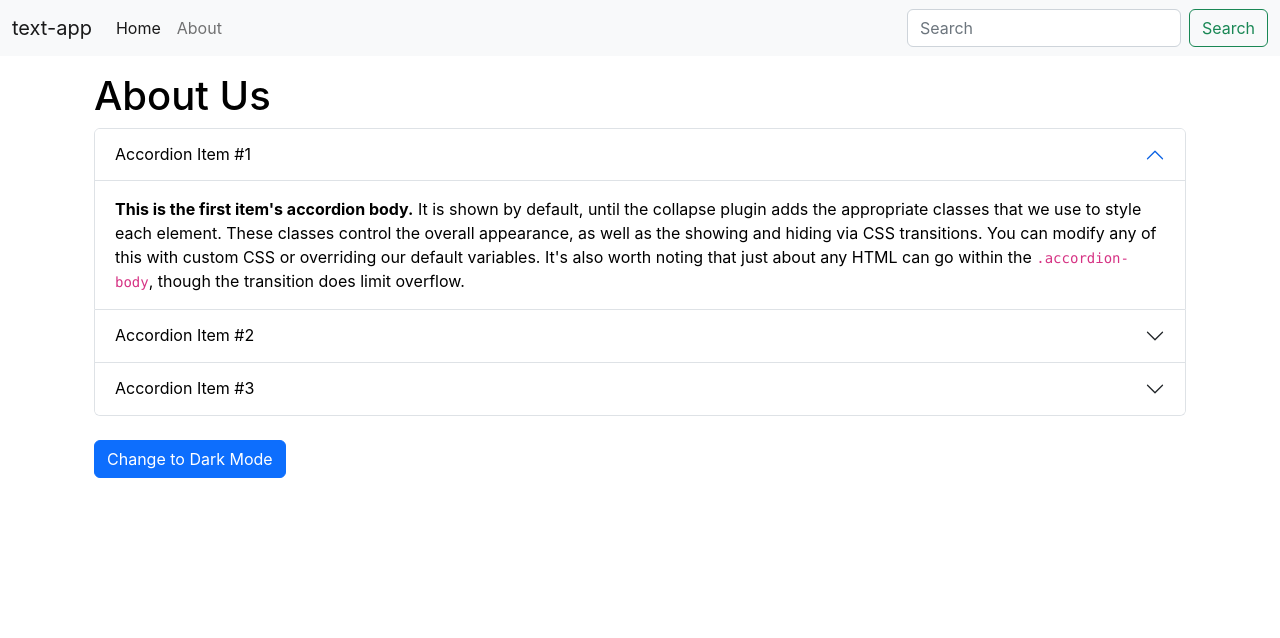
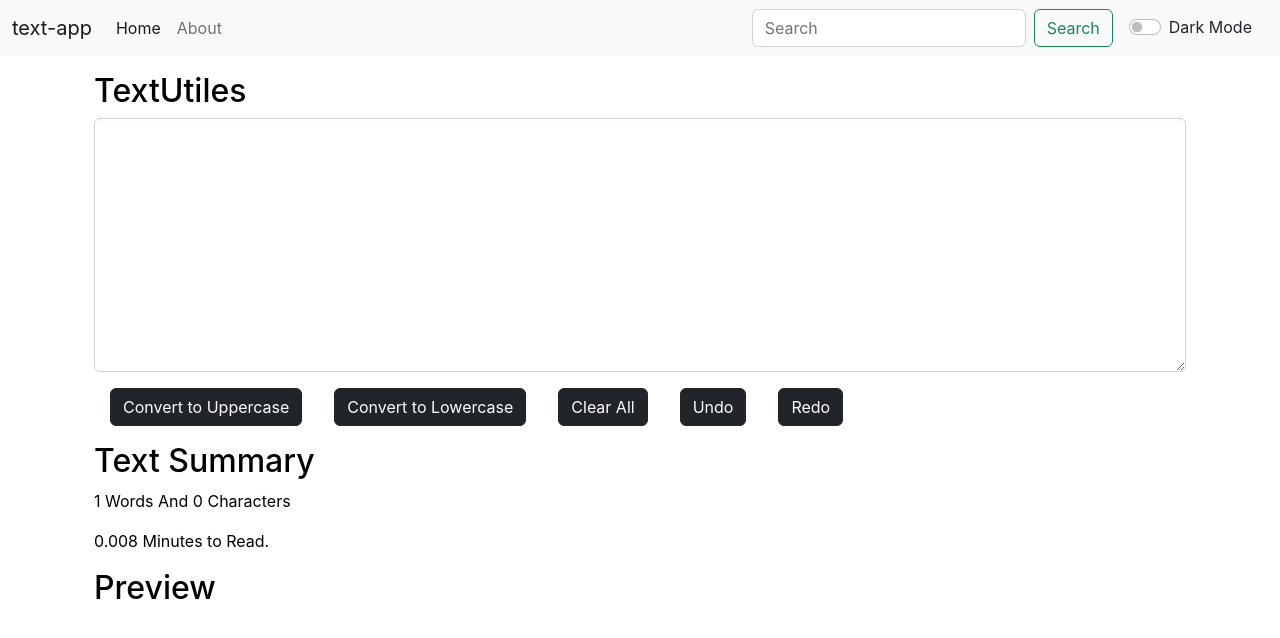
Before and after one commit to PranitPatil03/React-Learning, a React (Create React App) app in the folder Lessons/first-react-app/: page / in a window 1280 px wide. Shown: the top 638 px of the page. Built offline with nearby package versions, Linux system fonts and the light colour scheme.

Commit message:
Advanced Dark Mode updated

```diff
--- a/Lessons/first-react-app/src/App.js
+++ b/Lessons/first-react-app/src/App.js
@@ -1,17 +1,32 @@
 // import logo from './logo.svg';
 import './App.css';
 import Navbar from './components/Navbar';
-// import TextForm from './components/TextForm';
-import About from './components/About';
+import TextForm from './components/TextForm';
+// import About from './components/About';
+import React, { useState } from 'react'
 
 function App() {
+
+  const [mode ,setMode]= useState("light");
+
+  const togglemode= ()=>{
+    if(mode==="light"){
+      setMode("dark");
+      document.body.style.backgroundColor='black'
+    }
+    else{
+      setMode("light");
+      document.body.style.backgroundColor='white'
+    }
+  }
+
   return (
     <>
       {/* <Navbar /> */}
-      <Navbar title="text-app" />
-      <div className="container">
-      {/* <TextForm heading="TextUtiles"/> */}
-      <About />
+      <Navbar title="text-app" mode={mode} togglemode={togglemode}/>
+      <div className="container my-3">
+      <TextForm heading="TextUtiles" mode={mode}/>
+      {/* <About /> */}
       </div>
     </>
   );
--- a/Lessons/first-react-app/src/components/Navbar.js
+++ b/Lessons/first-react-app/src/components/Navbar.js
@@ -3,7 +3,7 @@
 
 export default function Navbar(props) {
   return (
-    <nav className="navbar navbar-expand-lg bg-light">
+    <nav className={`navbar navbar-expand-lg navbar-${props.mode} bg-${props.mode}`}>
       <div className="container-fluid">
         <a className="navbar-brand" href="/">{props.title}</a>
         <button className="navbar-toggler" type="button" data-bs-toggle="collapse" data-bs-target="#navbarSupportedContent" aria-controls="navbarSupportedContent" aria-expanded="false" aria-label="Toggle navigation">
@@ -19,17 +19,21 @@
             </li>
           </ul>
           <form className="d-flex" role="search">
-          <input className="form-control me-2" type="search" placeholder="Search" aria-label="Search"/>
+            <input className="form-control me-2" type="search" placeholder="Search" aria-label="Search" />
             <button className="btn btn-outline-success" type="submit">Search</button>
           </form>
+          <div className={`form-check form-switch mx-3 text-${props.mode === 'light'?'dark':'light'}`}>
+            <input className="form-check-input" onClick={props.togglemode} type="checkbox" role="switch" id="flexSwitchCheckDefault"/>
+              <label className="form-check-label" htmlFor="flexSwitchCheckDefault">Dark Mode</label>
+          </div>
         </div>
       </div>
     </nav>
   )
 }
 
-Navbar.propTypes ={
-    title:PropTypes.string.isRequired
+Navbar.propTypes = {
+  title: PropTypes.string.isRequired
 }
 
 Navbar.defaultProps = {
--- a/Lessons/first-react-app/src/components/TextForm.js
+++ b/Lessons/first-react-app/src/components/TextForm.js
@@ -36,18 +36,21 @@
 
     return (
         <>
-        <div>
+        <div className="container" style={{color:props.mode==='dark'?'white':'black'}} >
             <h2>{props.heading}</h2>
             <div className="mb-3">
-                <textarea className="form-control" value={Text} onChange={handleOnChange} id="exampleFormControlTextarea1" rows="10"></textarea>
+                <textarea style={{backgroundColor:props.mode === 'dark'?'white':'dark',color:props.mode==='dark'?'black':'grey'}} className="form-control" value={Text} onChange={handleOnChange} id="exampleFormControlTextarea1" rows="10"></textarea>
             </div>
-            <button className="btn btn-primary mx-3" onClick={OnClickUppercase}>Convert to Uppercase</button>
-            <button className="btn btn-primary mx-3" onClick={OnClickLowercase}>Convert to Lowercase</button>
-            <button className="btn btn-primary mx-3" onClick={OnClickClear}>Clear All</button>
-            <button className="btn btn-primary mx-3" onClick={OnClickUndo}>Undo</button>
-            <button className="btn btn-primary mx-3" onClick={OnClickRedo}>Redo</button>
+            <div className="btns">
+            <button className={`btn btn-${props.mode === 'light'?'dark':'light'} mx-3`} onClick={OnClickUppercase}>Convert to Uppercase</button>
+            <button className={`btn btn-${props.mode === 'light'?'dark':'light'} mx-3`} onClick={OnClickLowercase}>Convert to Lowercase</button>
+            <button className={`btn btn-${props.mode === 'light'?'dark':'light'} mx-3`} onClick={OnClickClear}>Clear All</button>
+            <button className={`btn btn-${props.mode === 'light'?'dark':'light'} mx-3`} onClick={OnClickUndo}>Undo</button>
+            <button className={`btn btn-${props.mode === 'light'?'dark':'light'} mx-3`} onClick={OnClickRedo}>Redo</button>
+            </div>
+
         </div>
-        <div className="container my-3">
+        <div className="container my-3" style={{color:props.mode==='dark'?'white':'black'}}>
             <h2>Text Summary</h2>
             <p> {Text.split(" ").length} Words And {Text.length} Characters</p>
             <p>{0.008 * Text.split(" ").length} Minutes to Read.</p>
```
Lines whose indentation alone changed are shown as unchanged.
